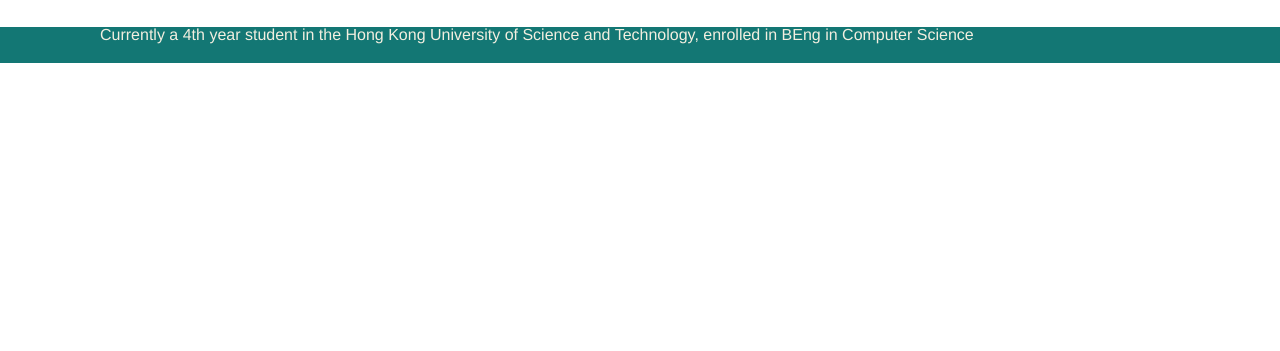
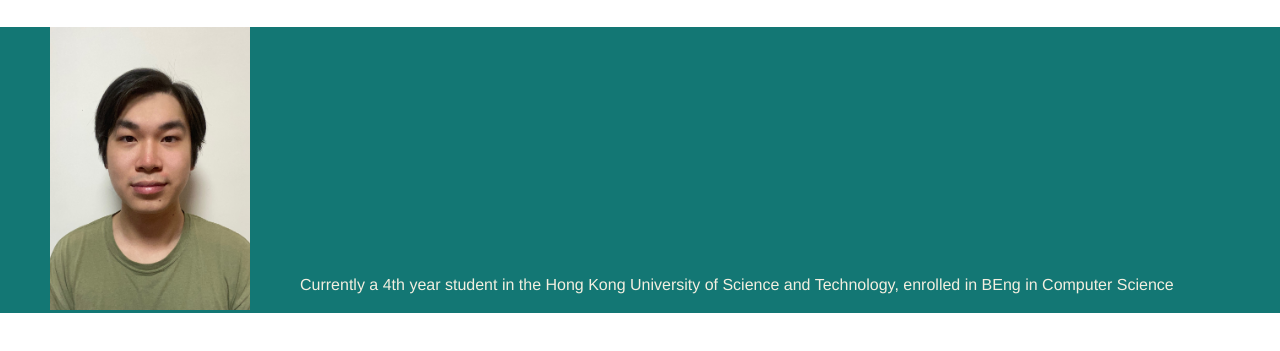
Before and after one commit to borische1322/borische1322.github.io, a plain HTML site: page index.html in a window 1280 px wide. Shown: the part 123-474 px from the top of the page. Drawn offline with Linux system fonts and the light colour scheme.

Commit message:
Update index.html

```diff
--- a/index.html
+++ b/index.html
@@ -29,6 +29,7 @@
             <div>
               <div class="warp-flex sub-bg-color-cyan">
                 <div class='spaces-2'>
+                  <img src="assets/getphoto.jpg" alt="" width="200">
                 </div>
                 <div class="warp-flex-column">
                   <p class="bottom-text sub-text-color-beige">Currently a 4th year student in the Hong Kong University of Science and Technology, enrolled in BEng in Computer Science</p>
```
